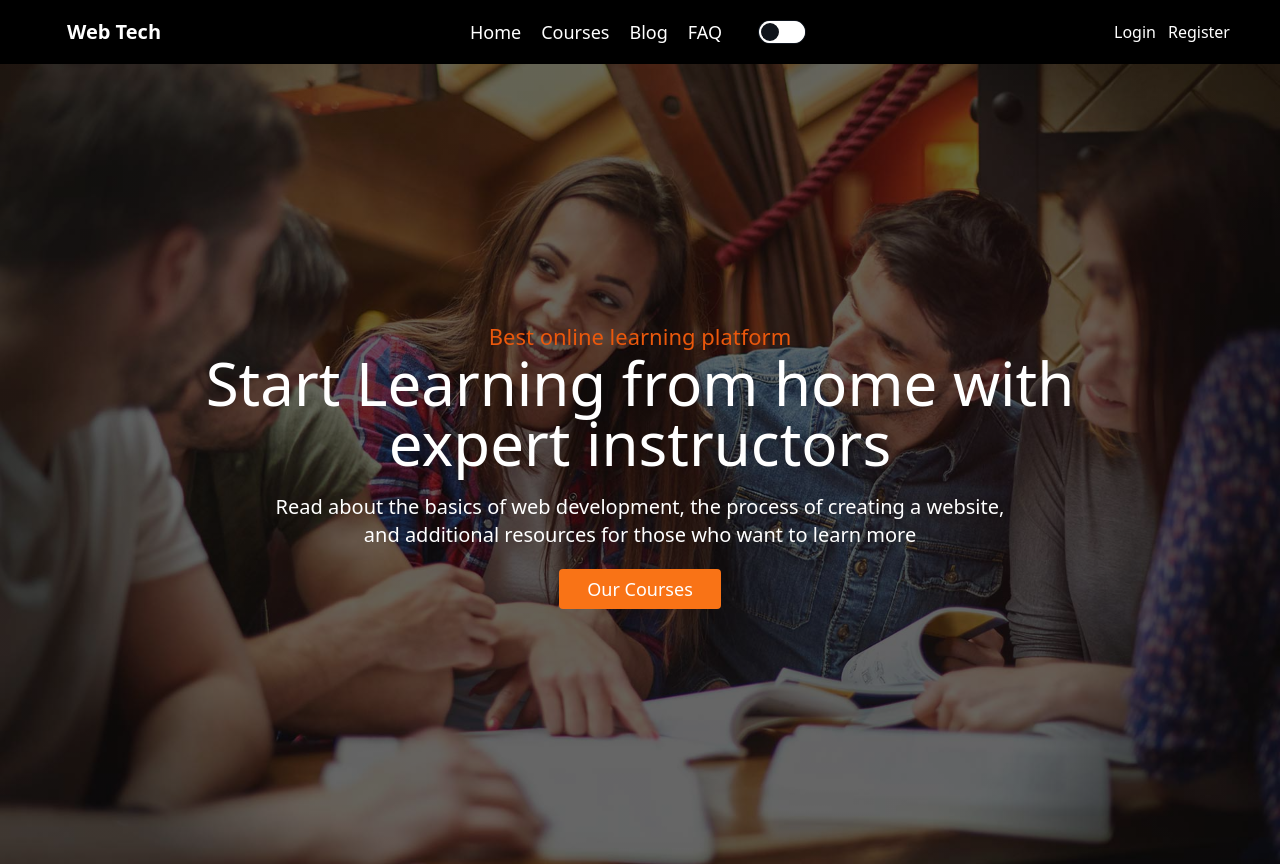
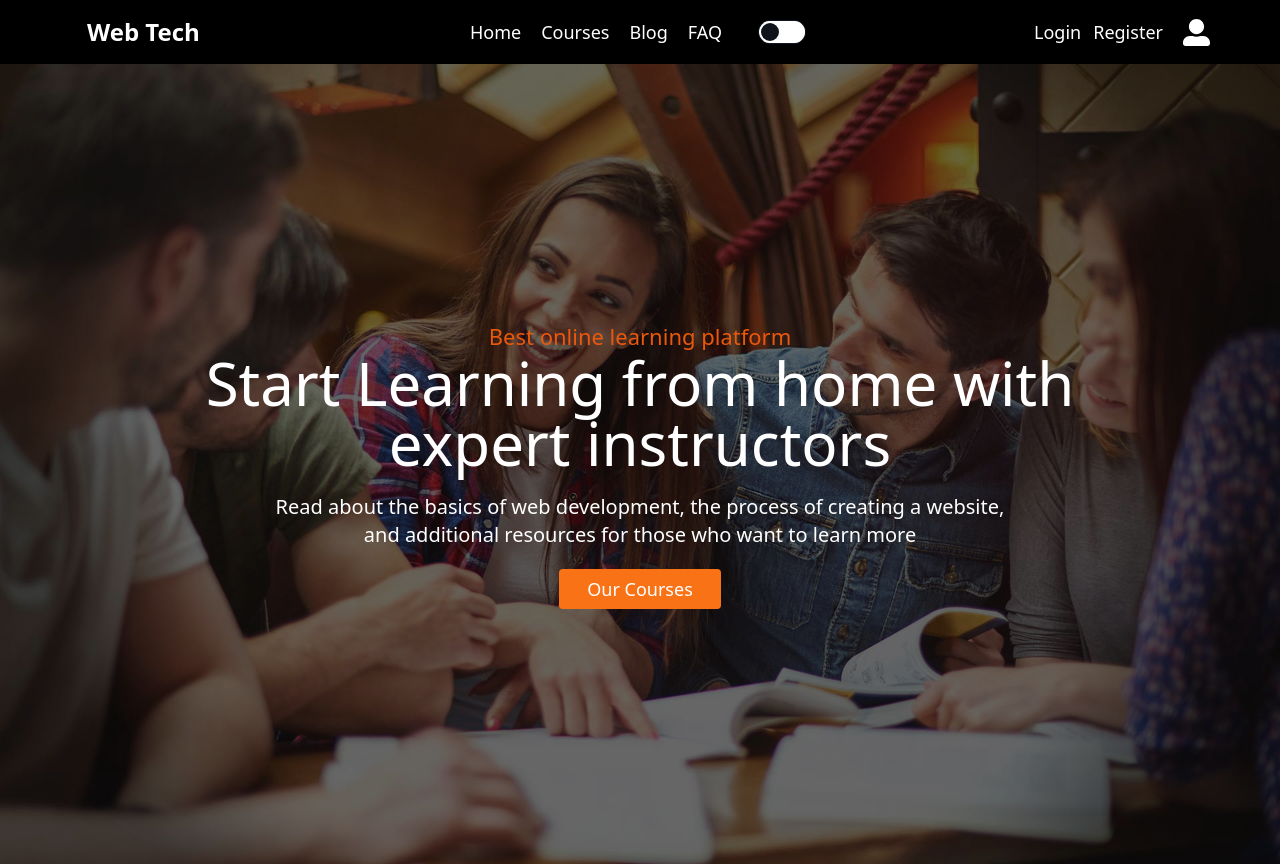
Before and after one commit to ismail-hasan/web-tech-client, a React (Create React App) app: page / in a window 1280 px wide. Built offline with nearby package versions, Linux system fonts and the light colour scheme; no server answers; the HTML template or start-up script is replaced by a standard one.

Commit message:
profile section done

```diff
--- a/src/Components/Header/Header.js
+++ b/src/Components/Header/Header.js
@@ -3,8 +3,10 @@ import { useContext } from "react";
 import { Link, NavLink } from "react-router-dom";
 import { AuthContext } from "../../ContextProvider/ContextProvider";
 import "./Header.css";
+import { FaUserAlt } from "react-icons/fa";
 
 const Header = () => {
+  // const []
   const { user, logOut } = useContext(AuthContext);
 
   const hendleOut = () => {
@@ -15,7 +17,7 @@ const Header = () => {
 
   return (
     <div className="">
-      <div className="navbar bg-black text-white px-[50px]">
+      <div className="navbar bg-black text-white px-[70px]">
         <div className="navbar-start">
           <div className="dropdown ">
             <label tabIndex={0} className="btn btn-ghost lg:hidden">
@@ -39,7 +41,7 @@ const Header = () => {
               <NavLink to="/faq">FAQ</NavLink>
             </ul>
           </div>
-          <Link to="/home" className="btn btn-ghost normal-case text-xl">
+          <Link to="/home" className="btn btn-ghost normal-case text-2xl">
             Web Tech
           </Link>
         </div>
@@ -75,12 +77,23 @@ const Header = () => {
           ) : (
             <>
               <NavLink to="/login">
-                <button className=" mr-3">Login </button>
+                <button className=" text-lg mr-3">Login</button>
               </NavLink>
               <NavLink to="register">
-                <button className="capitalize ">Register </button>
+                <button className="capitalize text-lg">Register </button>
               </NavLink>
             </>
+          )}
+          {user?.photoURL ? (
+            <img
+              title={user.displayName}
+              className="rounded-full cursor-pointer"
+              style={{ height: "40px" }}
+              src={user.photoURL}
+              alt=""
+            />
+          ) : (
+            <FaUserAlt className="text-[27px] ml-5"></FaUserAlt>
           )}
         </div>
       </div>
```
